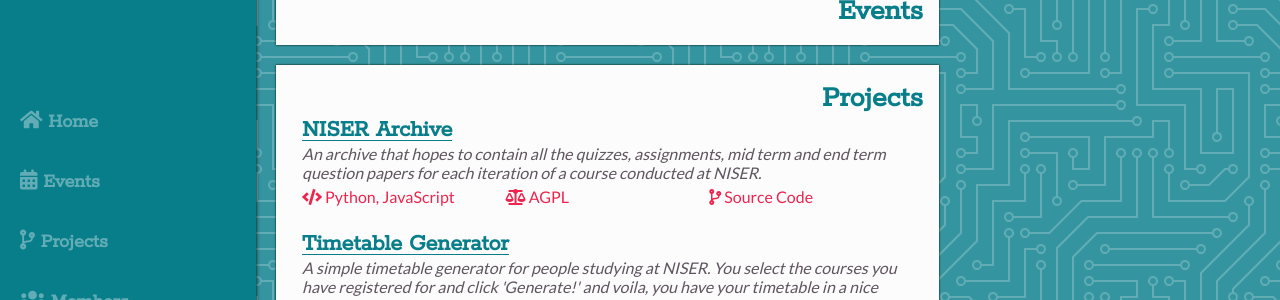
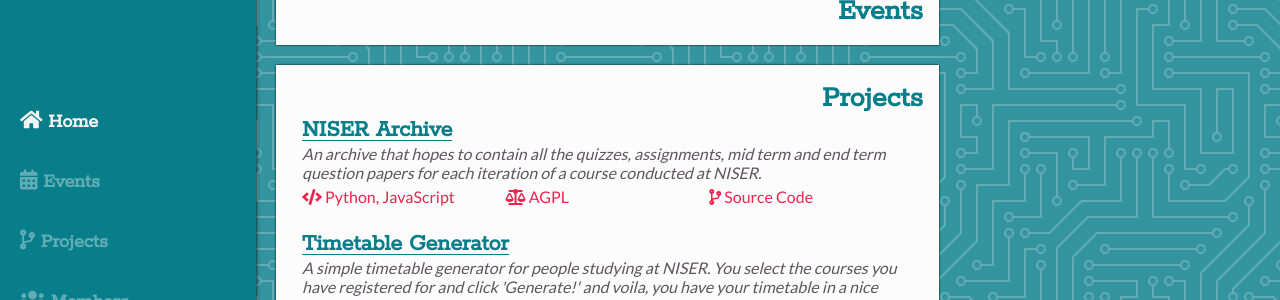
Before and after one commit to sdgniser/sdgniser.github.io, a Jekyll site: the page built from index.html, in a window 1280 px wide. Shown: the part 168-468 px from the top of the page. Built offline with Jekyll 4.4.1, drawn with Linux system fonts in a browser that asks for light colours; nearby versions of some CDN libraries.

Commit message:
navbar links are highlighted as expected, kind of

```diff
--- a/_includes/navigation.html
+++ b/_includes/navigation.html
@@ -9,8 +9,8 @@
     <ul>
       {% for item in site.data.navigation %}
       <li>
-        <a href="{{ item.link }}">
-          <span id="{{ item.name }}" {% if page.url == item.link %} class="on" {% endif %}>
+        <a href="{{ item.link }}" class="navlink">
+          <span id="{{ item.name }}">
             <i class="{{ item.icon }}"></i>
             <span class="sidebar-text">{{ item.name }}</span>
           </span>
--- a/assets/scripts/main.js
+++ b/assets/scripts/main.js
@@ -1,6 +1,5 @@
-$("document").ready(function() {
-	$("#navBar li>a").on("click", function (e) {
-		$("#navBar li span.on").attr("class", "off");
-		this.children[0].setAttribute("class", "on");
-	});
-});
+// Highlight navbar links when clicked
+$('.navlink').click(function(e) {
+	$('nav > ul > li').children().removeClass('on');
+	$(this).addClass('on');
+})
--- a/assets/styles/main.css
+++ b/assets/styles/main.css
@@ -108,8 +108,7 @@
 }
 
 nav a:link,
-nav a:visited,
-nav a.off {
+nav a:visited {
   color: var(--primary-0);
 }
 
@@ -118,7 +117,7 @@
   color: var(--text-light-0);
 }
 
-nav .on {
+nav a.on {
   color: var(--text-light-0);
 }
 
--- a/blog.html
+++ b/blog.html
@@ -30,3 +30,9 @@
   </section>
 </a>
 {% endfor %}
+
+<!-- Hacky -->
+  <script>
+    document.querySelector('nav ul li:last-child a').classList.add('on');
+  </script>
+<!-- Seriously, find a better way -->
--- a/index.html
+++ b/index.html
@@ -16,3 +16,9 @@
 <section id="members">
   {% include members.html %}
 </section>
+
+<!-- Hacky -->
+  <script>
+    document.querySelector('nav ul li:first-child a').classList.add('on');
+  </script>
+<!-- Seriously, find a better way -->
```
